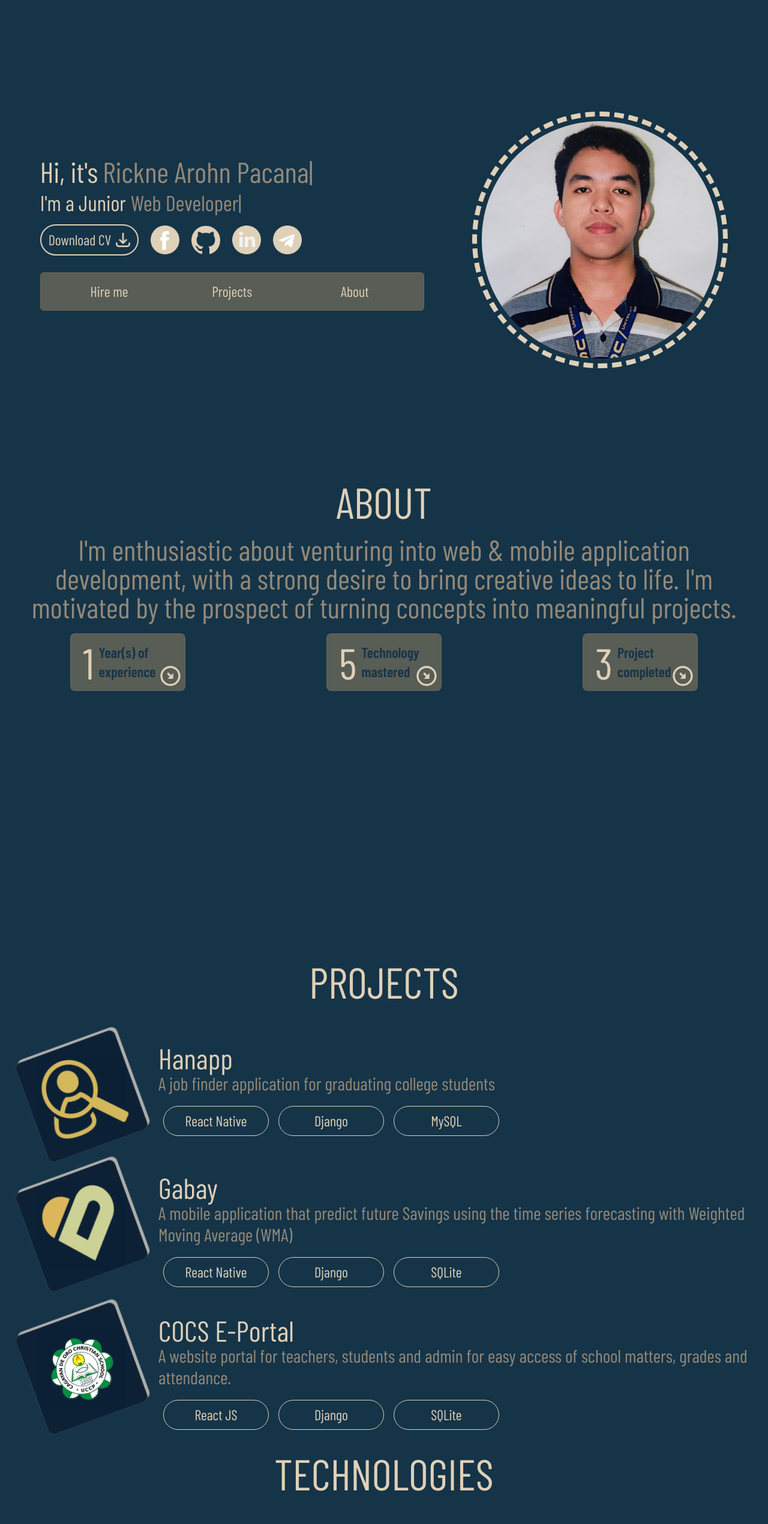
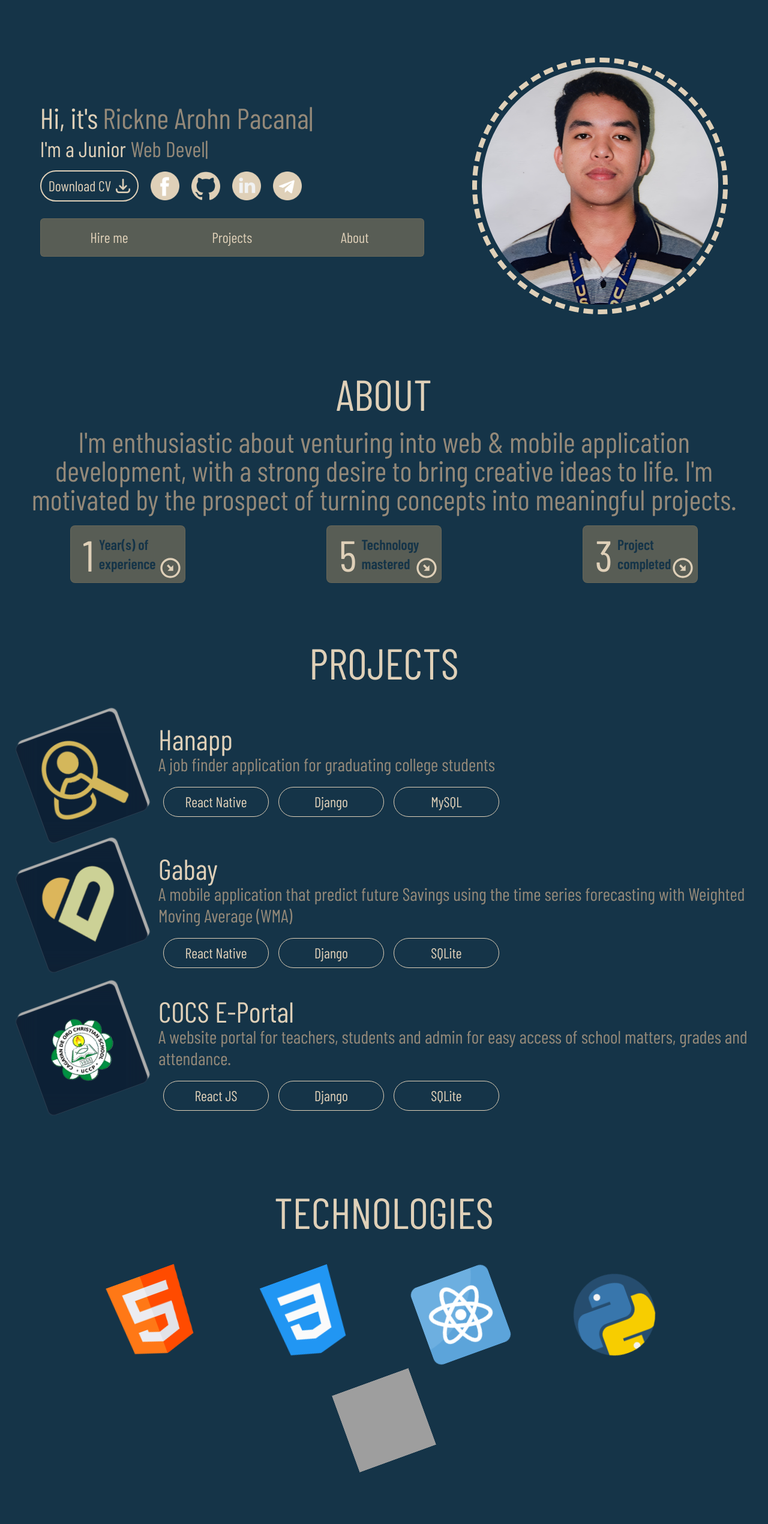
Before and after one commit to Morphmorph/RAP-Portfolio, a React (Create React App) app: page / in a window 1280 px wide. Shown: the top 2541 px of the page at 60% size. Built offline with nearby package versions, Linux system fonts and the light colour scheme; grey boxes are pictures that could not be loaded; a web font is replaced by a local one.

Commit message:
Modification of screen responsiveness

```diff
--- a/src/Portfolio/About.jsx
+++ b/src/Portfolio/About.jsx
@@ -4,7 +4,7 @@ import { Link } from 'react-scroll'; // Import Link from react-scroll
 
 function About() {
   return (
-    <section id="about" className=' flex flex-col items-center p-5 xl:p-0 min-h-full sm:min-h-screen'>
+    <section id="about" className=' flex flex-col items-center p-5 xl:p-0 min-h-full my-24'>
       <h1 className='text-5xl sm:text-7xl uppercase hover' style={{ color: '#DFD0B8' }}>About</h1>
       <div className='flex text-center p-5'>
         <p className='text-4xl sm:text-5xl' style={{ color: '#948979' }}>
--- a/src/Portfolio/Contact.jsx
+++ b/src/Portfolio/Contact.jsx
@@ -36,7 +36,7 @@ function Contact() {
   ];
 
   return (
-    <section id="hire-me" className='flex flex-col items-center p-5 xl:p-0 min-h-full md:min-h-screen'>
+    <section id="hire-me" className='flex flex-col items-center p-5 xl:p-0 min-h-full my-24'>
       <h1 className='text-5xl sm:text-7xl uppercase hover' style={{ color: '#DFD0B8' }}>Hire me</h1>
       <div className='flex flex-col-reverse lg:flex-row justify-center items-center w-full'>
         <div className='flex flex-col h-auto xl:w-1/2 contact m-5 rounded-lg p-5' style={{ borderWidth: '2px', borderColor: '#948979' }}>
--- a/src/Portfolio/Experience.jsx
+++ b/src/Portfolio/Experience.jsx
@@ -42,7 +42,7 @@ function Experience() {
   ];
 
   return (
-    <section id="exp" className='relative flex flex-col items-center p-5 xl:p-0 min-h-full md:min-h-screen'>
+    <section id="exp" className='relative flex flex-col items-center p-5 xl:p-0 min-h-full my-24'>
       <h1 className='text-5xl sm:text-7xl uppercase hover' style={{color: '#DFD0B8'}}>Experience</h1>
       <div className='flex flex-col w-full justify-center items-center mt-10 p-2 Style' >
         {experience.map((experience, index) => (
--- a/src/Portfolio/Main.jsx
+++ b/src/Portfolio/Main.jsx
@@ -54,7 +54,7 @@ const ScrollToTop = () => {
 function Main() {
   return (
     <div style={{ position: 'relative', overflow: 'auto' }}>
-      <div className='flex justify-center items-center p-5 xl:p-0 min-h-full 3sm:min-h-screen'>
+      <div className='flex justify-center items-center p-5 xl:p-0 min-h-full my-24'>
         <div className='flex flex-col xl:flex-row justify-center items-center w-full'>
           <div className='flex flex-col w-full xl:w-1/2 '>
             <div className='flex flex-col sm:flex-row h-full'>
--- a/src/Portfolio/Projects.jsx
+++ b/src/Portfolio/Projects.jsx
@@ -52,7 +52,7 @@ function Projects() {
   ];
 
   return (
-    <section id="projects" className='flex flex-col justify-center w-full items-center p-5 xl:p-0 min-h-full md:min-h-screen'>
+    <section id="projects" className='flex flex-col justify-center w-full items-center p-5 xl:p-0 min-h-full my-24'>
       <h1 className='text-5xl sm:text-7xl uppercase hover' style={{color: '#DFD0B8'}}>Projects</h1>
       <div className='flex flex-col w-full justify-center items-start mt-10 p-2 Style' >
         {projects.map((project, index) => (
--- a/src/Portfolio/Technology.jsx
+++ b/src/Portfolio/Technology.jsx
@@ -7,7 +7,7 @@ import img5 from '../assets/javascript.png';
 
 function Technology() {
   return (
-    <section id="master" className='relative flex flex-col items-center p-5 xl:p-0 min-h-full md:min-h-screen'>
+    <section id="master" className='relative flex flex-col items-center p-5 xl:p-0 min-h-full my-24'>
     <h1 className='text-5xl sm:text-7xl uppercase hover' style={{color: '#DFD0B8'}}>technologies</h1>
     <div className='flex flex-wrap justify-center w-full mt-10 p-2 Style' >
     <img src={img} alt="" className="h-28 w-28 sm:h-44 sm:w-44 p-5 rounded-lg ml-0 sm:ml-10 img mr-0 sm:mr-10" />
```
